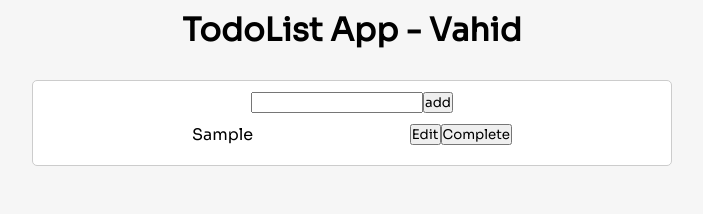
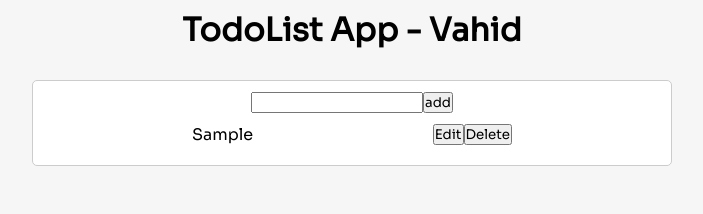
Before and after one commit to VahidTahmasebi/todo-list-react, a React (Create React App) app: page / in a window 1280 px wide. Both pictures are taken after typing "Sample" into the empty fields and a click on the button "add". Shown: the top 214 px of the page, without its empty margins (288-991 px from the left). Built offline with nearby package versions, Linux system fonts and the light colour scheme.

Commit message:
Fix props complete

```diff
--- a/src/components/Todo.js
+++ b/src/components/Todo.js
@@ -3,10 +3,10 @@
 const Todo = ({ todo, onComplete }) => {
   return (
     <div className='todo'>
-      <div>{todo.text}</div>
+      <div onClick={onComplete}>{todo.text}</div>
       <div>
         <button>Edit</button>
-        <button onClick={onComplete}>Complete</button>
+        <button>Delete</button>
       </div>
     </div>
   );
```
